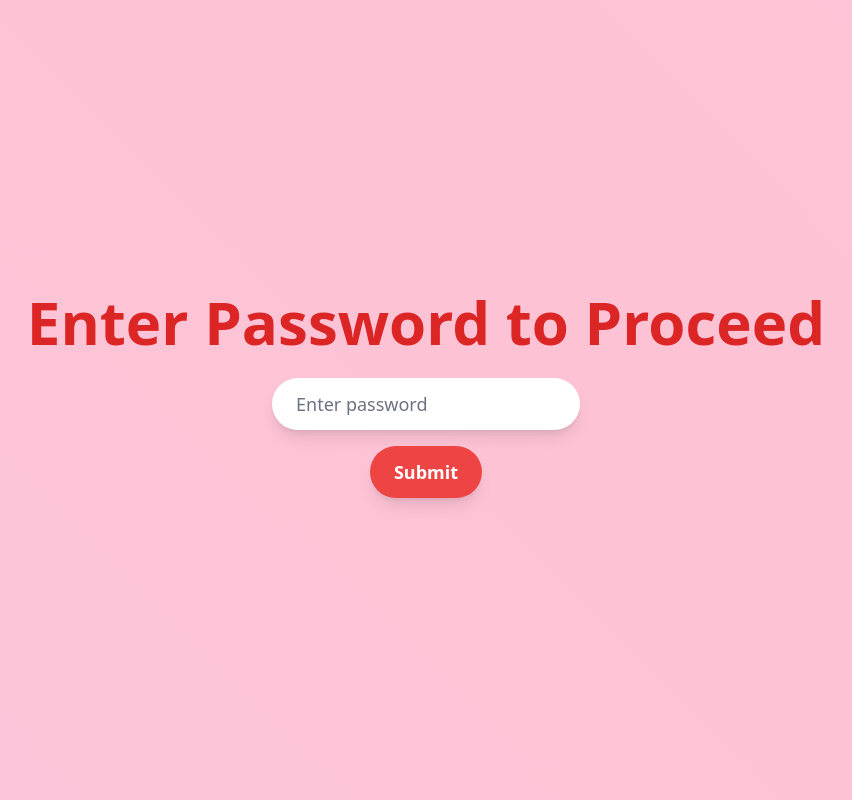
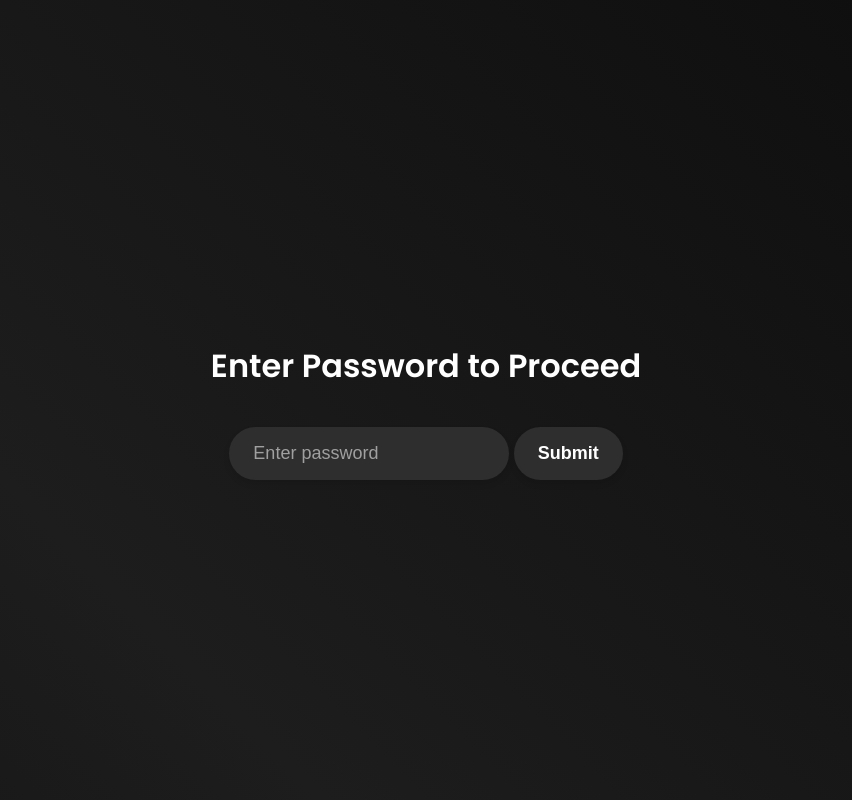
Before and after one commit to manikzutshi/new-test, a Flask app: page / in a window 1280 px wide. Shown: the whole page, without its empty margins (214-1066 px from the left). Run offline with Flask 2, Linux system fonts and the light colour scheme; some libraries are stand-ins or nearby versions.

```diff
--- a/templates/index.html
+++ b/templates/index.html
@@ -1,42 +1,114 @@
 <!DOCTYPE html>
 <html lang="en">
+
 <head>
     <meta charset="UTF-8">
     <meta name="viewport" content="width=device-width, initial-scale=1.0">
-    <title>Password Protected</title>
-    <script src="https://cdnjs.cloudflare.com/ajax/libs/gsap/3.12.2/gsap.min.js"></script>
-    <script src="https://cdn.tailwindcss.com"></script>
+    <link href="https://fonts.googleapis.com/css2?family=Poppins:wght@400;600&display=swap" rel="stylesheet">
     <style>
-        /* Glitter Effect */
-        @keyframes glitter {
-            0% { background-position: 0 0; }
-            100% { background-position: 100% 100%; }
+        body,
+        html {
+            margin: 0;
+            padding: 0;
+            height: 100%;
+            width: 100%;
+            overflow-x: hidden;
+            background: linear-gradient(45deg, #222222, #000000, #1d1d1d, #000000);
+            background-size: 400% 400%;
+            animation: gradientAnimation 15s ease infinite;
+            color: #fff;
+            font-family: 'Poppins', sans-serif;
+            display: flex;
+            flex-direction: column;
+            align-items: center;
+            justify-content: center;
+            text-align: center;
         }
 
-        .glitter-bg {
-            background: linear-gradient(45deg, rgba(255, 182, 193, 0.3) 25%, rgba(255, 182, 193, 0.5) 50%, rgba(255, 182, 193, 0.3) 75%);
-            background-size: 400% 400%;
-            animation: glitter 5s infinite linear;
+        @keyframes gradientAnimation {
+            0% {
+                background-position: 0% 50%;
+            }
+
+            50% {
+                background-position: 100% 50%;
+            }
+
+            100% {
+                background-position: 0% 50%;
+            }
+        }
+
+        .input-field {
+            padding: 16px 24px;
+            font-size: 18px;
+            border-radius: 9999px;
+            box-shadow: 0 4px 6px rgba(0, 0, 0, 0.1);
+            background-color: #2e2e2e;
+            color: #e0e0e0;
+            border: none;
+            margin-top: 16px;
+        }
+
+        .input-field::placeholder {
+            color: #a0a0a0;
+            opacity: 1; /* Ensure placeholder text is visible */
+        }
+
+        .submit-button {
+            margin-top: 16px;
+            padding: 16px 24px;
+            font-size: 18px;
+            font-weight: 600;
+            border-radius: 9999px;
+            box-shadow: 0 4px 6px rgba(0, 0, 0, 0.1);
+            background-color: #2e2e2e;
+            color: #ffffff;
+            border: none;
+            cursor: pointer;
+            transition: background-color 0.3s;
+        }
+
+        .submit-button:hover {
+            background-color: #3a3a3a;
+        }
+
+        .error-message {
+            color: #ff4d4d;
+            margin-top: 8px;
+        }
+
+        .form-container {
+            display: flex;
+            flex-direction: column;
+            align-items: center;
+            justify-content: center;
+            max-width: 400px;
+            width: 100%;
+            padding: 20px;
+            background-color: rgba(46, 46, 46, 0.9); /* Slightly transparent background */
+            border-radius: 15px;
         }
     </style>
+    <title>Password Protected Page</title>
 </head>
-<body class="flex flex-col items-center justify-center min-h-screen bg-pink-200 text-center glitter-bg">
 
-    <h1 class="text-4xl md:text-6xl font-bold text-red-600 opacity-0" id="title">Enter Password to Proceed</h1>
+<body class="glitter-bg">
 
-    <form method="POST" class="mt-4 flex flex-col items-center">
-        <input name="password" type="password" class="px-6 py-3 text-lg rounded-full shadow-lg bg-white text-gray-800 placeholder-gray-500" placeholder="Enter password" required />
-        <button type="submit" class="mt-4 px-6 py-3 bg-red-500 text-white text-lg font-semibold rounded-full shadow-lg hover:bg-red-600 transition">Submit</button>
-    </form>
-
-    {% if error %}
-    <p class="text-red-600 mt-2">{{ error }}</p>
-    {% endif %}
+        <h1 class="text-4xl md:text-6xl font-bold text-gray-100 opacity-0" id="title">Enter Password to Proceed</h1>
+        <form method="POST" class="mt-4 flex flex-col items-center">
+            <input name="password" type="password" class="input-field" placeholder="Enter password" required />
+            <button type="submit" class="submit-button">Submit</button>
+        </form>
+        {% if error %}
+        <p class="error-message">{{ error }}</p>
+        {% endif %}
+    </div>
 
     <script>
         const title = document.getElementById("title");
         gsap.to(title, { opacity: 1, y: -10, duration: 1.5, ease: "power2.out" });
     </script>
+</body>
 
-</body>
 </html>
```
